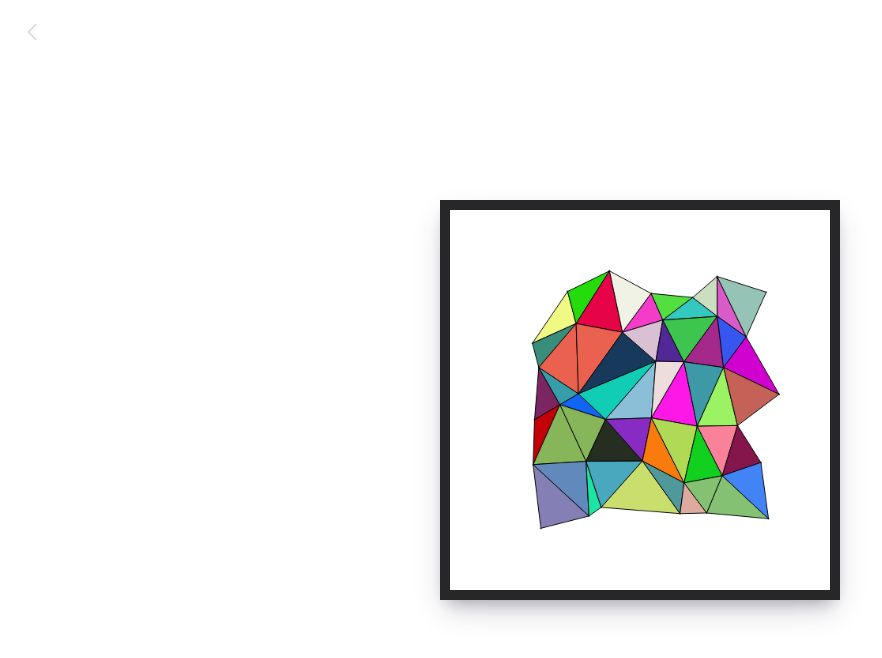
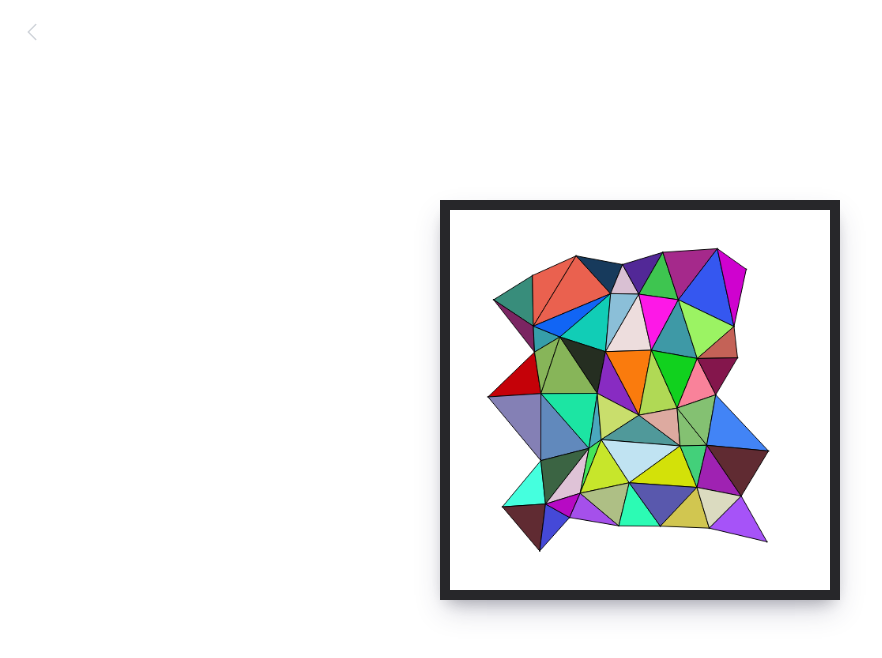
Before and after one commit to YoavDn/100days, a React (Vite) app: page /triangular-mesh in a window 1280 px wide. Shown: the top 658 px of the page, without its empty margins (0-882 px from the left). Built offline with nearby package versions, Linux system fonts and the light colour scheme.

Commit message:
still triangle mesh

```diff
--- a/src/pages/triangular-mesh.tsx
+++ b/src/pages/triangular-mesh.tsx
@@ -1,6 +1,6 @@
 import { ChevronLeftIcon } from '@heroicons/react/24/solid'
 import { Link } from 'react-router-dom'
-import { useEffect, useRef } from 'react'
+import { useEffect, useRef, useState } from 'react'
 import { initCanvas, r180, r360, randomColor } from '../utils'
 
 type PointType = { x: number; y: number }
@@ -31,11 +31,11 @@ function draw(
   ctx.lineJoin = 'bevel'
   const lines: LineType[] = []
   let odd = false
-  for (let i = size; i <= w; i += size) {
+  for (let i = size / 2; i <= h; i += size) {
     const line: PointType[] = []
     odd = !odd
 
-    for (let j = size; j <= w; j += size) {
+    for (let j = size / 2; j <= w - size; j += size) {
       const dot: PointType = {
         x: j + (Math.random() * 0.8 - 0.4) * size + (odd ? size / 2 : 0),
         y: i + (Math.random() * 0.8 - 0.4) * size,
@@ -64,8 +64,10 @@ function draw(
     }
   }
 }
+
 export default function () {
   const el = useRef<HTMLCanvasElement | null>(null)
+  const [size, setSize] = useState(7)
 
   let run = () => {}
   useEffect(() => {
@@ -73,9 +75,9 @@ export default function () {
     const { ctx } = initCanvas(canvas)
     const { width, height } = canvas
 
-    draw(ctx, width / 7, width, height)
-    run = () => draw(ctx, width / 7, width, height)
-  }, [])
+    draw(ctx, width / size, width, height)
+    run = () => draw(ctx, width / size, width, height)
+  }, [size])
   return (
     <>
       <main className="page">
@@ -83,7 +85,11 @@ export default function () {
           <ChevronLeftIcon className="w-6 h-6" />
         </Link>
         <div className="centered">
-          <canvas onClick={() => run()} className="canvas" ref={el}></canvas>
+          <canvas
+            onClick={() => setSize((size % 30) + 1)}
+            className="canvas"
+            ref={el}
+          ></canvas>
         </div>
       </main>
     </>
```
